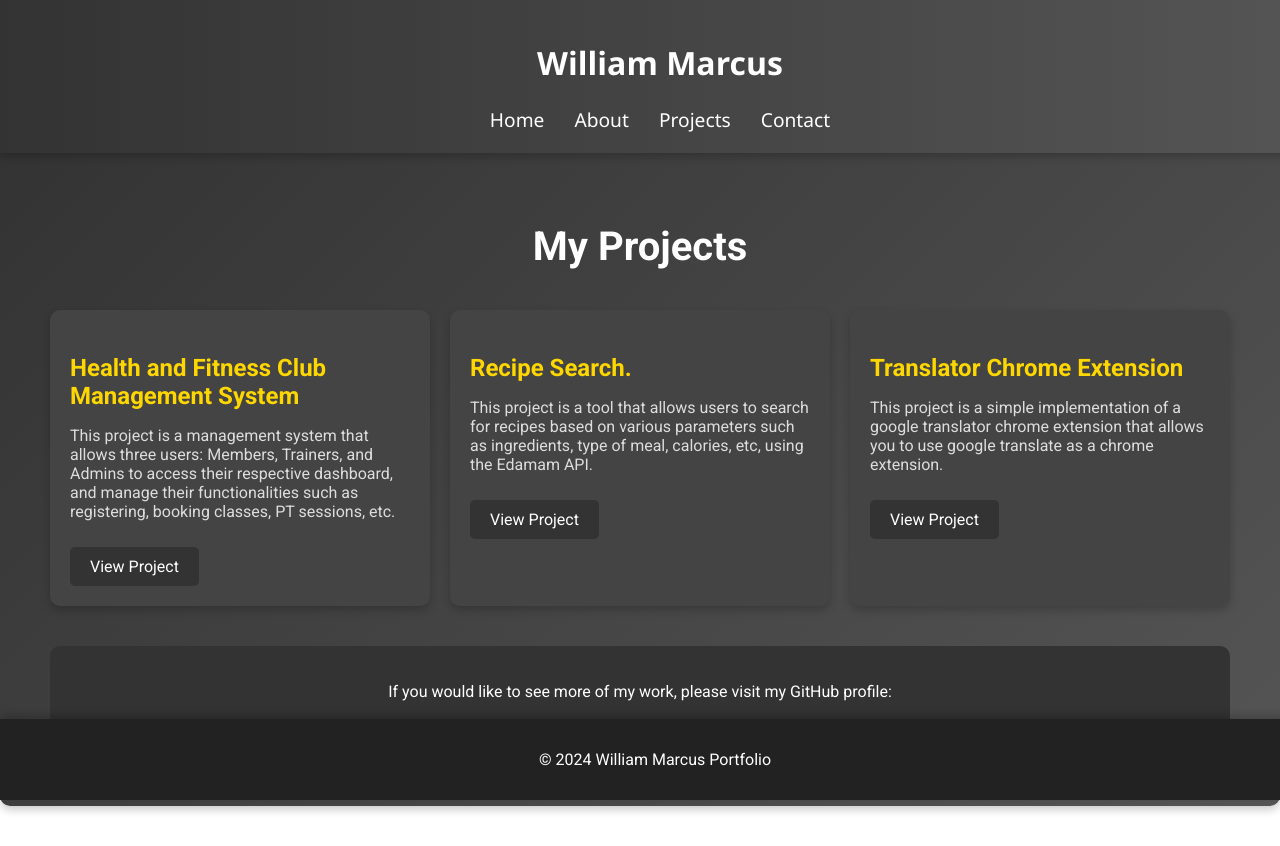
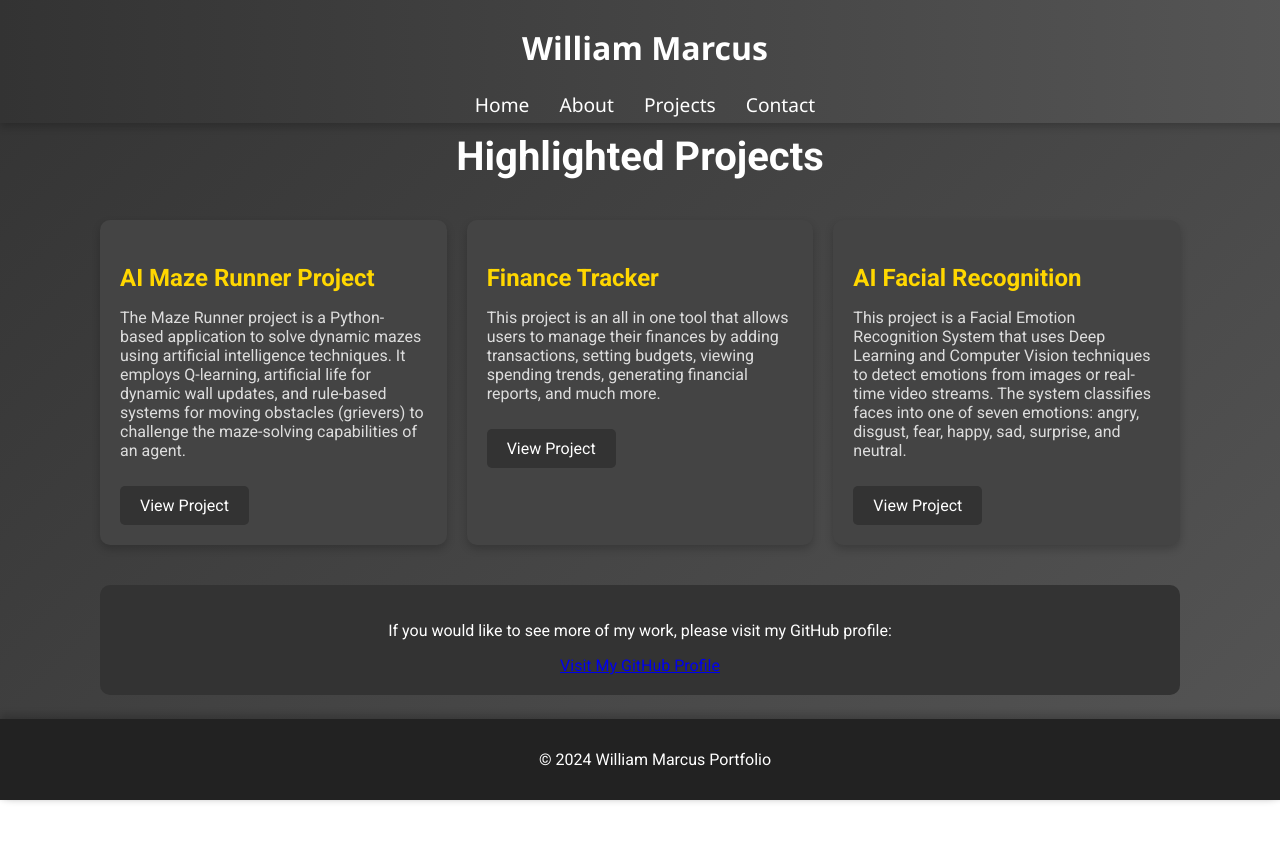
Before and after one commit to WillMarcuss/Website, a React (Create React App) app: page /projects in a window 1280 px wide. Built offline with nearby package versions, Linux system fonts and the light colour scheme.

Commit message:
maintenence

```diff
--- a/src/components/Header.module.css
+++ b/src/components/Header.module.css
@@ -1,6 +1,6 @@
 .header {
     background: linear-gradient(to right, #333, #555); /* Using the updated color theme */
-    padding: 20px; /* Increased padding for better spacing */
+    padding: 5px; /* Increased padding for better spacing */
     text-align: center;
     box-shadow: 0 4px 8px rgba(0, 0, 0, 0.2);
     transition: background-color 0.3s ease; /* Smooth transition for background color change */
--- a/src/pages/Home.module.css
+++ b/src/pages/Home.module.css
@@ -8,7 +8,6 @@
   font-family: 'Roboto', sans-serif;
   border-radius: 10px;
   box-shadow: 0 4px 8px rgba(0, 0, 0, 0.2);
-  margin-top: 140px;
   height: 100vh;
 }
 
@@ -20,14 +19,13 @@
 
 .subheading {
   font-size: 1.5em;
-  margin-bottom: 40px;
 }
 
 .profile-pic {
   width: 275px;
   height: 250px;
   border-radius: 50%;
-  margin-bottom: 20px;
+  margin-top: 100px;
   transition: transform 0.5s ease, box-shadow 0.5s ease;
 }
 
--- a/src/pages/Projects.js
+++ b/src/pages/Projects.js
@@ -5,26 +5,26 @@ import styles from './Projects.module.css';
 
 const projects = [
   {
-    title: 'Health and Fitness Club Management System',
-    description: 'This project is a management system that allows three users: Members, Trainers, and Admins to access their respective dashboard, and manage their functionalities such as registering, booking classes, PT sessions, etc.',
-    link: 'https://github.com/WillMarcuss/Health-and-Fitness-Club-Management-System'
+    title: 'AI Maze Runner Project',
+    description: 'The Maze Runner project is a Python-based application to solve dynamic mazes using artificial intelligence techniques. It employs Q-learning, artificial life for dynamic wall updates, and rule-based systems for moving obstacles (grievers) to challenge the maze-solving capabilities of an agent.',
+    link: 'https://github.com/WillMarcuss/mazeRunner'
   },
   {
-    title: 'Recipe Search.',
-    description: 'This project is a tool that allows users to search for recipes based on various parameters such as ingredients, type of meal, calories, etc, using the Edamam API.',
-    link: 'https://github.com/WillMarcuss/RecipeSearch'
+    title: 'Finance Tracker',
+    description: 'This project is an all in one tool that allows users to manage their finances by adding transactions, setting budgets, viewing spending trends, generating financial reports, and much more. ',
+    link: 'https://github.com/WillMarcuss/FinanceTracker'
   },
   {
-    title: 'Translator Chrome Extension',
-    description: 'This project is a simple implementation of a google translator chrome extension that allows you to use google translate as a chrome extension.',
-    link: 'https://github.com/WillMarcuss/Translator-Chrome-Extension'
+    title: 'AI Facial Recognition',
+    description: 'This project is a Facial Emotion Recognition System that uses Deep Learning and Computer Vision techniques to detect emotions from images or real-time video streams. The system classifies faces into one of seven emotions: angry, disgust, fear, happy, sad, surprise, and neutral.',
+    link: 'https://github.com/WillMarcuss/AIFacialRecognition'
   }
 ];
 
 const Projects = () => {
   return (
     <div className={styles['projects-container']}>
-      <h2 className={styles['projects-heading']}>My Projects</h2>
+      <h2 className={styles['projects-heading']}>Highlighted Projects</h2>
       <div className={styles['projects-grid']}>
         {projects.map((project, index) => (
           <div key={index} className={styles['project-card']}>
--- a/src/pages/Projects.module.css
+++ b/src/pages/Projects.module.css
@@ -3,9 +3,8 @@
 @import url('https://fonts.googleapis.com/css2?family=Roboto:wght@400;700&display=swap');
 
 .projects-container {
-  margin-top: 140px;
   margin-bottom: 40px;
-  padding: 50px;
+  padding: 100px;
   background: linear-gradient(135deg, #333, #555);
   font-family: 'Roboto', sans-serif;
   color: #fff;
```
Also changed, not shown: 1 other file (tests, documents, lock files or other folders).
